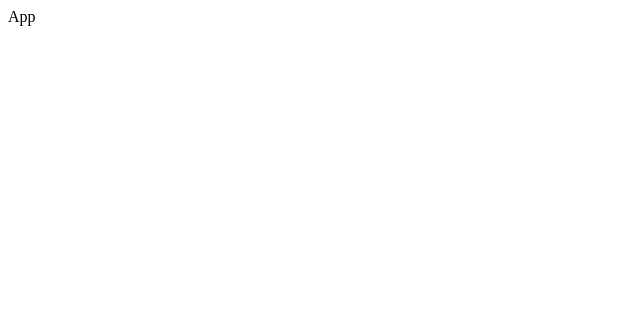
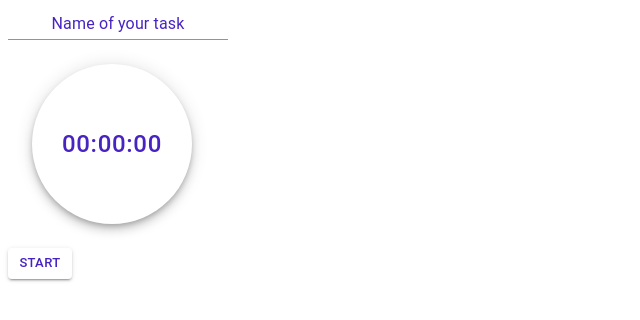
Before and after one commit to Vladyslav-K/tasks-timer, a React (Create React App) app: page / in a window 1280 px wide. Shown: the top 320 px of the page, without its empty margins (0-640 px from the left). Built offline with nearby package versions, Linux system fonts and the light colour scheme.

Commit message:
feat(timer): implement a simple timer version

```diff
--- a/src/App.js
+++ b/src/App.js
@@ -1,7 +1,8 @@
 import React from "react";
+import Timer from "./components/Timer";
 
 function App() {
-  return <div>App</div>;
+  return <Timer />;
 }
 
 export default App;
--- a/src/components/Timer/Timer.jsx
+++ b/src/components/Timer/Timer.jsx
@@ -1,10 +1,38 @@
-import React from "react";
+import React, { Component } from "react";
+
+import TextField from "@material-ui/core/Input";
+import Button from "@material-ui/core/Button";
+import Fab from "@material-ui/core/Fab";
 
 import { withStyles } from "@material-ui/core/styles";
 import styles from "./styles";
 
-function Timer(props) {
-  return <div>Timer</div>;
+class Timer extends Component {
+  constructor(props) {
+    super(props);
+  }
+  render() {
+    const { timerContainer, taskInput, timerFab, button } = this.props.classes;
+    return (
+      <div className={timerContainer}>
+        <div>
+          <TextField
+            label="Name of your task"
+            placeholder="Name of your task"
+            className={taskInput}
+          />
+        </div>
+        <div>
+          <Fab className={timerFab}>00:00:00</Fab>
+        </div>
+        <div>
+          <Button variant="contained" size="small" className={button}>
+            Start
+          </Button>
+        </div>
+      </div>
+    );
+  }
 }
 
 export default withStyles(styles)(Timer);
```
Also changed, not shown: 1 other file (tests, documents, lock files or other folders).
